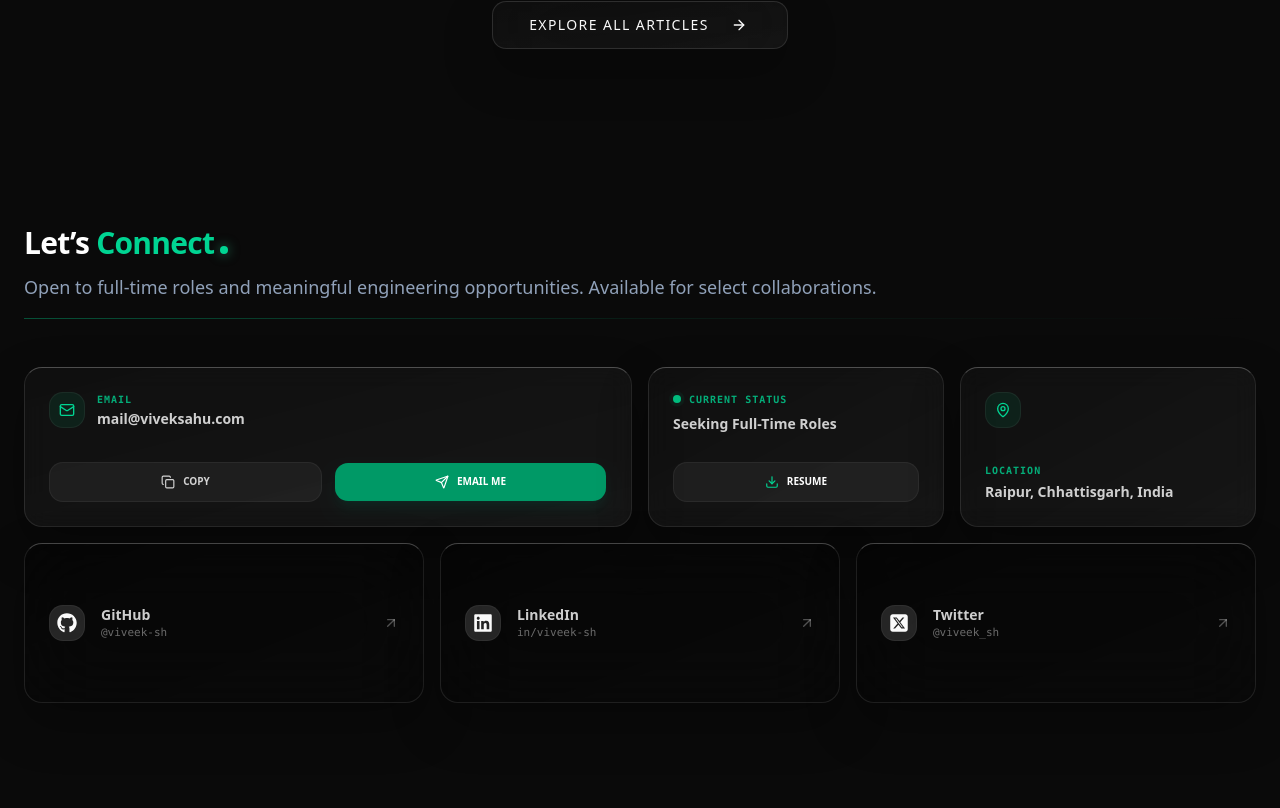
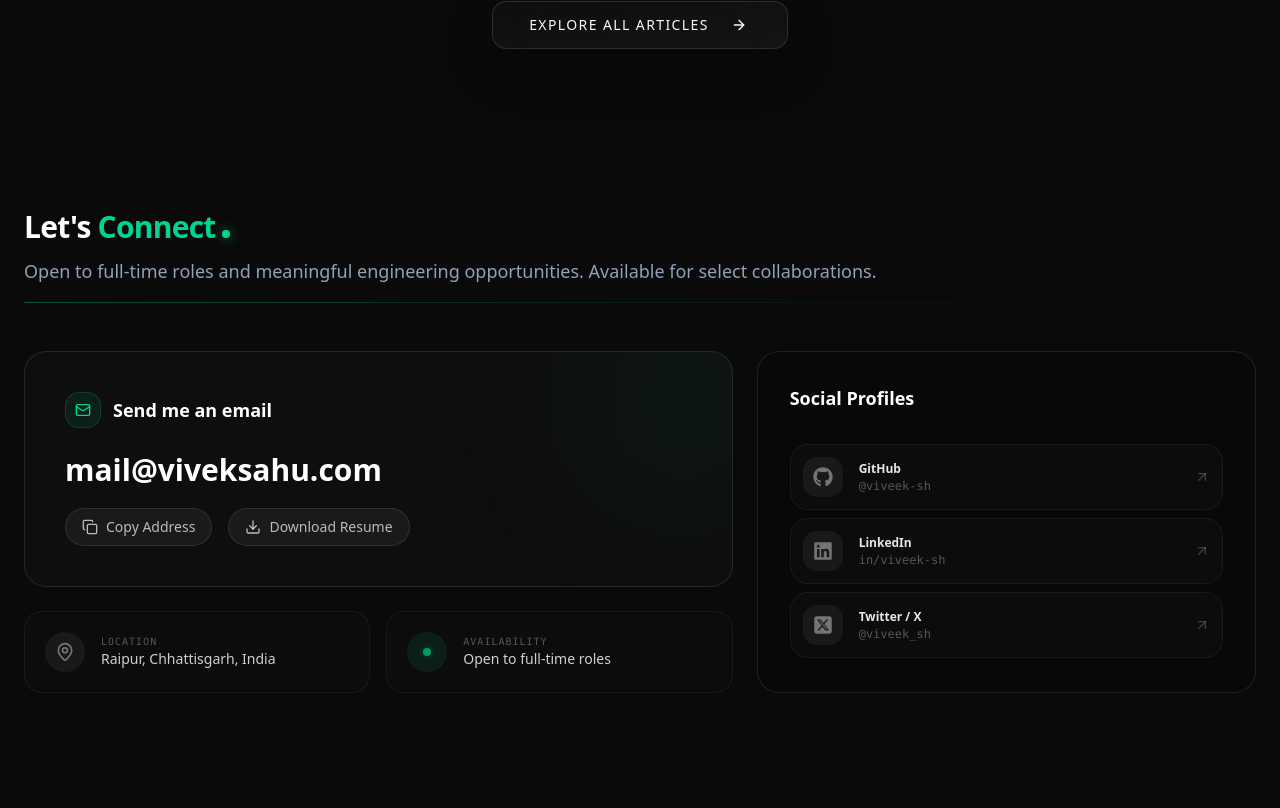
Before and after one commit to viveek-sh/viveksahu.com, a Next.js app: page / in a window 1280 px wide. Shown: the part 4472-5280 px from the top of the page. Built offline with nearby package versions, Linux system fonts and the light colour scheme; no server answers.

Commit message:
refactor(contact): chaneg the contact section layout

```diff
--- a/components/ContactSection.tsx
+++ b/components/ContactSection.tsx
@@ -1,19 +1,17 @@
 "use client";
 
 import { useState } from "react";
-import { Button } from "@/components/ui/button";
-import SectionHeader from "@/components/SectionHeader";
 import { FaGithub, FaLinkedin } from "react-icons/fa";
 import { FaSquareXTwitter } from "react-icons/fa6";
 import {
-  Mail,
   Check,
   Copy,
-  Send,
   Download,
   MapPin,
   ArrowUpRight,
+  Mail,
 } from "lucide-react";
+import SectionHeader from "@/components/SectionHeader";
 
 const EMAIL = "mail@viveksahu.com";
 const LOCATION = "Raipur, Chhattisgarh, India";
@@ -23,36 +21,24 @@ const socials = [
     label: "GitHub",
     handle: "@viveek-sh",
     href: "https://github.com/viveek-sh",
-    icon: <FaGithub className="h-5 w-5" />,
+    icon: <FaGithub className="size-5" />,
+    color: "hover:text-white",
   },
   {
     label: "LinkedIn",
     handle: "in/viveek-sh",
     href: "https://www.linkedin.com/in/viveek-sh/",
-    icon: <FaLinkedin className="h-5 w-5" />,
+    icon: <FaLinkedin className="size-5" />,
+    color: "hover:text-blue-400",
   },
   {
-    label: "Twitter",
+    label: "Twitter / X",
     handle: "@viveek_sh",
     href: "https://x.com/viveek_sh",
-    icon: <FaSquareXTwitter className="h-5 w-5" />,
+    icon: <FaSquareXTwitter className="size-5" />,
+    color: "hover:text-sky-400",
   },
 ];
-
-function GlassCard({
-  className = "",
-  children,
-}: {
-  className?: string;
-  children: React.ReactNode;
-}) {
-  return (
-    <div
-      className={`relative overflow-hidden rounded-2xl border border-white/10 bg-white/5 backdrop-blur-md p-6 flex flex-col ${className}`}>
-      {children}
-    </div>
-  );
-}
 
 export default function ContactSection() {
   const [copied, setCopied] = useState(false);
@@ -80,7 +66,6 @@ export default function ContactSection() {
   };
 
   const handleDownloadResume = () => {
-    // Replace with your actual resume URL
     const resumeUrl = "/resume.pdf";
     const link = document.createElement("a");
     link.href = resumeUrl;
@@ -91,150 +76,130 @@ export default function ContactSection() {
   };
 
   return (
-    <section id="contact" className="w-full max-w-7xl mx-auto px-6 py-24 z-10">
+    <section
+      id="contact"
+      className="relative w-full max-w-7xl mx-auto px-6 py-20 z-10">
       <SectionHeader
-        title="Let’s"
+        title="Let's"
         accent="Connect"
         description="Open to full-time roles and meaningful engineering opportunities. Available for select collaborations."
       />
 
-      {/* ── Bento grid ── */}
-      <div className="mt-10 grid grid-cols-1 sm:grid-cols-2 lg:grid-cols-4 gap-4 auto-rows-[minmax(160px,auto)]">
-        {/* ── Email: 2 Columns ── */}
-        <GlassCard
-          className="sm:col-span-2 lg:col-span-2 justify-between gap-6               bg-gradient-to-br from-black/30 via-black/15 to-transparent
-              backdrop-blur-2xl
-              border border-white/10
-              border-t-white/25
-              shadow-[0_20px_50px_rgba(0,0,0,0.3)]
-               hover:bg-white/6">
-          <div className="relative flex items-center justify-between gap-3">
-            <div className="flex items-center gap-3 min-w-0">
-              <div className="flex items-center justify-center w-9 h-9 rounded-xl bg-emerald-500/10 border border-white/5 shrink-0">
-                <Mail className="h-4 w-4 text-emerald-400" />
+      <div className="mt-10 grid grid-cols-1 lg:grid-cols-12 gap-6 items-stretch">
+        {/* Left Column: Direct Contact & Status */}
+        <div className="lg:col-span-7 flex flex-col gap-6">
+          <div className="group relative flex flex-1 flex-col justify-center overflow-hidden rounded-3xl border border-white/10 bg-white/[0.02] p-6 md:p-10 transition-all duration-300 hover:border-white/20 hover:bg-white/[0.04]">
+            {/* Background Decorative Element */}
+            <div className="absolute -right-20 -top-20 h-64 w-64 rounded-full bg-emerald-500/5 blur-3xl transition-all duration-500 group-hover:bg-emerald-500/10" />
+
+            <div className="relative z-10 flex flex-col gap-6">
+              <div className="flex items-center gap-3">
+                <div className="flex h-9 w-9 items-center justify-center rounded-xl bg-emerald-500/10 border border-emerald-500/20">
+                  <Mail className="size-4 text-emerald-400" />
                 </div>
-              <div className="min-w-0">
-                <p className="text-[10px] uppercase tracking-widest text-emerald-400/80 font-mono font-black mb-0.5">
-                  Email
-                </p>
-                <p className="text-sm font-semibold text-white/80 truncate">
+                <h3 className="text-lg font-semibold text-white">
+                  Send me an email
+                </h3>
+              </div>
+
+              <div className="flex flex-col gap-5">
+                <a
+                  href={`mailto:${EMAIL}`}
+                  className="text-xl md:text-2xl lg:text-3xl font-bold text-white transition-colors hover:text-emerald-400 break-all">
                   {EMAIL}
-                </p>
+                </a>
+
+                <div className="flex flex-wrap items-center gap-4">
+                  <button
+                    onClick={handleCopy}
+                    className="flex items-center gap-2 rounded-full border border-white/10 bg-white/5 px-4 py-2 text-sm font-medium text-white/70 transition-all hover:bg-white/10 hover:text-white">
+                    {copied ? (
+                      <Check className="size-4 text-emerald-400" />
+                    ) : (
+                      <Copy className="size-4" />
+                    )}
+                    {copied ? "Copied!" : "Copy Address"}
+                  </button>
+
+                  <button
+                    onClick={handleDownloadResume}
+                    className="flex items-center gap-2 rounded-full border border-white/10 bg-white/5 px-4 py-2 text-sm font-medium text-white/70 transition-all hover:bg-white/10 hover:text-white">
+                    <Download className="size-4" />
+                    Download Resume
+                  </button>
+                </div>
               </div>
             </div>
           </div>
 
-          <div className="relative flex gap-3">
-            <Button
-              size="sm"
-              onClick={handleCopy}
-              className="flex-1 h-10 rounded-xl bg-white/5 border border-white/10 hover:bg-white/10 text-white/80 font-bold text-[10px] uppercase gap-2 transition-all active:scale-[0.98]">
-              {copied ? (
-                <>
-                  <Check className="h-3.5 w-3.5 text-emerald-400" />
-                  Copied
-                </>
-              ) : (
-                <>
-                  <Copy className="h-3.5 w-3.5" />
-                  Copy
-                </>
-              )}
-            </Button>
-            <Button
-              size="sm"
-              onClick={() => (window.location.href = `mailto:${EMAIL}`)}
-              className="flex-1 h-10 rounded-xl bg-emerald-600 hover:bg-emerald-500 text-white font-bold text-[10px] uppercase gap-2 transition-all active:scale-[0.98] shadow-lg shadow-emerald-900/20">
-              <Send className="h-3.5 w-3.5" />
-              Email Me
-            </Button>
+          <div className="grid grid-cols-1 md:grid-cols-2 gap-4">
+            <div className="flex items-center gap-4 rounded-2xl border border-white/5 bg-white/[0.01] p-5">
+              <div className="flex h-10 w-10 shrink-0 items-center justify-center rounded-full bg-white/5">
+                <MapPin className="size-5 text-white/40" />
               </div>
-        </GlassCard>
-
-        {/* ── Status & Resume: 1 Column ── */}
-        <GlassCard
-          className="sm:col-span-1 lg:col-span-1 justify-between               bg-gradient-to-br from-black/30 via-black/15 to-transparent
-              backdrop-blur-2xl
-              border border-white/10
-              border-t-white/25
-              shadow-[0_20px_50px_rgba(0,0,0,0.3)]
-               hover:bg-white/6">
-          <div>
-            <div className="flex items-center gap-2 mb-2">
-              <span className="relative flex h-2 w-2 shrink-0">
-                <span className="animate-ping absolute inline-flex h-full w-full rounded-full bg-emerald-400 opacity-75" />
-                <span className="relative inline-flex rounded-full h-2 w-2 bg-emerald-500" />
+              <div className="flex flex-col">
+                <span className="text-[10px] font-mono uppercase tracking-widest text-white/30">
+                  Location
                 </span>
-              <p className="text-[10px] uppercase tracking-widest text-emerald-400/80 font-mono font-black truncate">
-                Current Status
-              </p>
+                <span className="text-sm font-medium text-white/80">
+                  {LOCATION}
+                </span>
               </div>
-            <p className="text-sm font-semibold text-white/80 leading-tight">
-              Seeking Full-Time Roles
-            </p>
             </div>
 
-          <Button
-            size="sm"
-            onClick={handleDownloadResume}
-            className="w-full h-10 mt-4 rounded-xl bg-white/5 border border-white/10 hover:bg-white/10 text-white font-bold text-[10px] uppercase gap-2 transition-all active:scale-[0.98]">
-            <Download className="h-3.5 w-3.5 text-emerald-400" />
-            Resume
-          </Button>
-        </GlassCard>
+            <div className="flex items-center gap-4 rounded-2xl border border-white/5 bg-white/[0.01] p-5">
+              <div className="relative flex h-10 w-10 shrink-0 items-center justify-center rounded-full bg-emerald-500/10">
+                <span className="absolute h-2 w-2 rounded-full bg-emerald-500 animate-pulse" />
+                <span className="absolute h-2 w-2 rounded-full bg-emerald-500 animate-ping opacity-75" />
+              </div>
+              <div className="flex flex-col">
+                <span className="text-[10px] font-mono uppercase tracking-widest text-white/30">
+                  Availability
+                </span>
+                <span className="text-sm font-medium text-white/80">
+                  Open to full-time roles
+                </span>
+              </div>
+            </div>
+          </div>
+        </div>
 
-        {/* ── Location: 1 Column ── */}
-        <GlassCard
-          className="sm:col-span-1 lg:col-span-1
-          bg-gradient-to-br from-black/30 via-black/15 to-transparent
-              backdrop-blur-2xl
-              border border-white/10
-              border-t-white/25
-              shadow-[0_20px_50px_rgba(0,0,0,0.3)]
-               hover:bg-white/6 justify-between">
-          <div className="flex items-center justify-center w-9 h-9 rounded-xl bg-emerald-500/10 border border-white/5">
-            <MapPin className="h-4 w-4 text-emerald-400" />
+        {/* Right Column: Social Links */}
+        <div className="lg:col-span-5 h-full">
+          <div className="flex h-full flex-col gap-4 rounded-3xl border border-white/10 bg-black/20 p-4 md:p-8">
+            <div className="flex flex-col gap-1 mb-4">
+              <h3 className="text-lg font-semibold text-white">
+                Social Profiles
+              </h3>
             </div>
-          <div>
-            <p className="text-[10px] uppercase tracking-widest text-emerald-400/80 font-mono font-black mb-1">
-              Location
-            </p>
-            <p className="text-sm font-semibold text-white/80">{LOCATION}</p>
-          </div>
-        </GlassCard>
 
-        {/* ── Socials: 4 Columns ── */}
-        <div className="sm:col-span-2 lg:col-span-4 grid grid-cols-1 sm:grid-cols-3 gap-4 ">
-          {socials.map((s) => (
+            <div className="flex flex-1 flex-col gap-2">
+              {socials.map((social) => (
                 <a
-              key={s.label}
-              href={s.href}
+                  key={social.label}
+                  href={social.href}
                   target="_blank"
                   rel="noopener noreferrer"
-              className="group relative overflow-hidden flex items-center justify-between rounded-2xl px-6 py-5
-              bg-gradient-to-br from-black/30 via-black/15 to-transparent
-              backdrop-blur-2xl
-              border border-white/10
-              border-t-white/25
-              shadow-[0_20px_50px_rgba(0,0,0,0.3)]
-               hover:bg-white/6">
-              <div className="absolute -right-6 -top-6 w-24 h-24 bg-emerald-500/0 blur-2xl group-hover:bg-emerald-500/10 transition-all duration-500 pointer-events-none" />
-              <div className="flex items-center gap-4 relative">
-                <div className="flex items-center justify-center w-9 h-9 rounded-xl bg-foreground/12 border border-white/5 group-hover:bg-emerald-500/20 transition-colors">
-                  {s.icon}
+                  className="group flex items-center justify-between rounded-2xl border border-white/5 bg-white/[0.02] p-3 transition-all duration-300 hover:border-emerald-500/30 hover:bg-emerald-500/[0.02]">
+                  <div className="flex items-center gap-4">
+                    <div
+                      className={`flex h-10 w-10 items-center justify-center rounded-xl bg-white/5 text-white/40 transition-all duration-300 group-hover:bg-emerald-500/10 group-hover:text-emerald-400`}>
+                      {social.icon}
                     </div>
-                <div>
-                  <p className="text-sm font-bold text-white/80 group-hover:text-emerald-400 transition-colors">
-                    {s.label}
-                  </p>
-                  <p className="text-[11px] text-white/40 font-mono">
-                    {s.handle}
-                  </p>
+                    <div className="flex flex-col">
+                      <span className="text-[12px] font-semibold text-white/90 group-hover:text-white transition-colors">
+                        {social.label}
+                      </span>
+                      <span className="text-xs font-mono text-white/30 group-hover:text-white/50 transition-colors">
+                        {social.handle}
+                      </span>
                     </div>
                   </div>
-              <ArrowUpRight className="h-4 w-4 text-foreground/30 group-hover:text-emerald-400 transition-colors shrink-0 relative" />
+                  <ArrowUpRight className="size-4 text-white/20 transition-all duration-300 group-hover:translate-x-0.5 group-hover:-translate-y-0.5 group-hover:text-emerald-400" />
                 </a>
               ))}
+            </div>
+          </div>
         </div>
       </div>
     </section>
```
Lines whose indentation alone changed are shown as unchanged.
